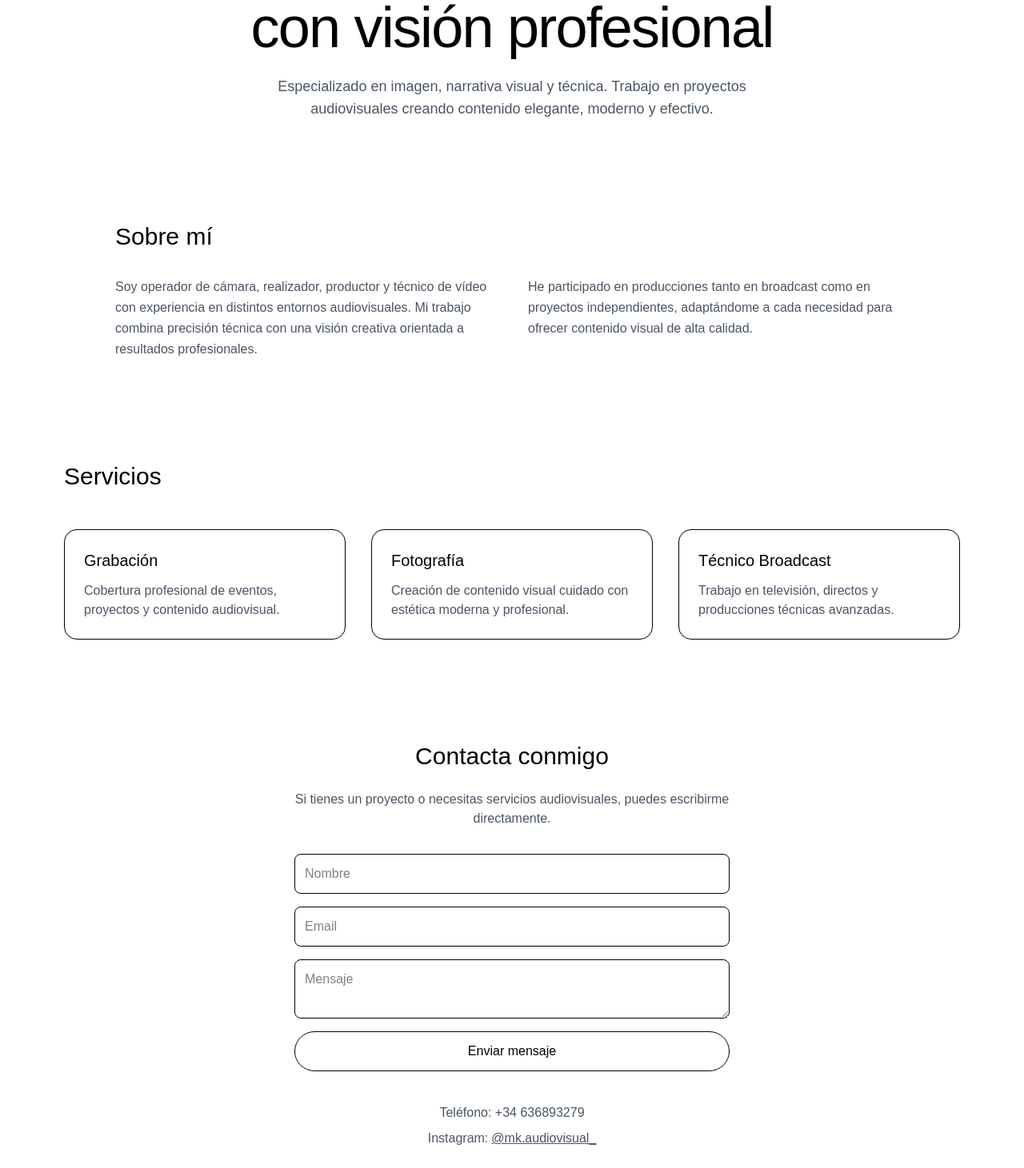
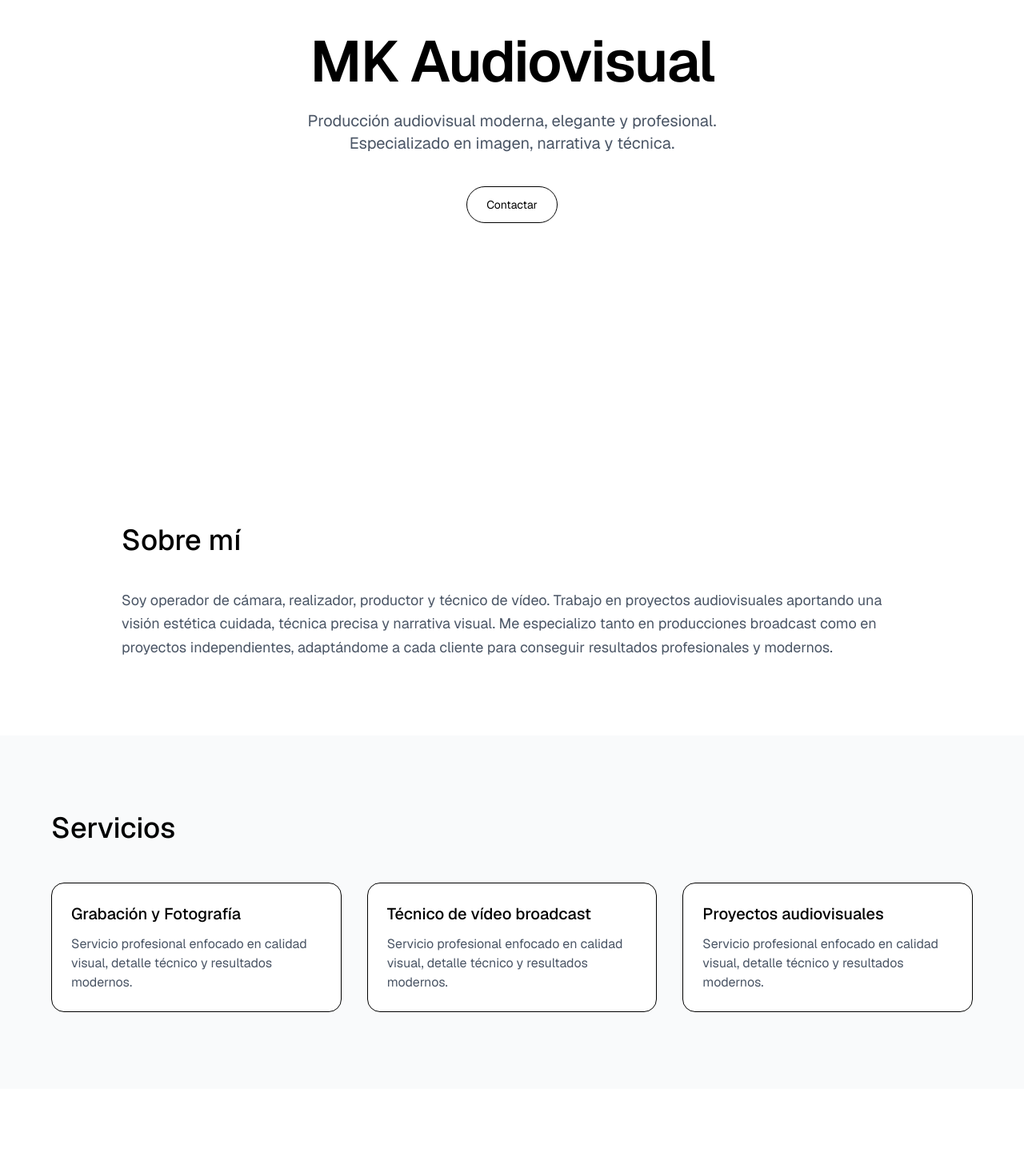
Before and after one commit to markmartinezemp-code/mk-audiovisual, a Next.js app: page / in a window 1280 px wide. Shown: the part 240-1701 px from the top of the page at 80% size. Built offline with nearby package versions, Linux system fonts and the light colour scheme.

Commit message:
update diseño pro

```diff
--- a/app/page.tsx
+++ b/app/page.tsx
@@ -1,101 +1,112 @@
-import React from "react";
+"use client";
+import { motion } from "framer-motion";
 
 export default function Home() {
   return (
-    <main className="min-h-screen bg-white text-black font-light">
-      {/* NAV */}
-      <nav className="w-full max-w-6xl mx-auto flex justify-between items-center py-6 px-4">
-        <h1 className="text-lg tracking-tight">MK Audiovisual</h1>
-        <div className="flex gap-6 text-sm">
-          <a href="#sobre" className="hover:opacity-60">Sobre mí</a>
-          <a href="#servicios" className="hover:opacity-60">Servicios</a>
-          <a href="#contacto" className="border px-4 py-2 rounded-full hover:bg-black hover:text-white transition">Contacto</a>
-        </div>
-      </nav>
+    <main className="bg-white text-black font-sans">
 
       {/* HERO */}
-      <section className="text-center mt-20 px-4">
-        <h2 className="text-5xl md:text-7xl tracking-tight mb-6">
-          Producción audiovisual
-          <br />
-          con visión profesional
-        </h2>
-        <p className="text-gray-600 max-w-2xl mx-auto text-lg">
-          Especializado en imagen, narrativa visual y técnica. Trabajo en proyectos audiovisuales creando contenido elegante, moderno y efectivo.
-        </p>
+      <section className="min-h-screen flex flex-col justify-center items-center text-center px-6">
+        <motion.h1
+          initial={{ opacity: 0, y: 40 }}
+          animate={{ opacity: 1, y: 0 }}
+          transition={{ duration: 0.8 }}
+          className="text-5xl md:text-7xl font-semibold tracking-tight"
+        >
+          MK Audiovisual
+        </motion.h1>
+
+        <motion.p
+          initial={{ opacity: 0, y: 20 }}
+          animate={{ opacity: 1, y: 0 }}
+          transition={{ delay: 0.3 }}
+          className="mt-6 text-lg md:text-xl text-gray-600 max-w-xl"
+        >
+          Producción audiovisual moderna, elegante y profesional.
+          Especializado en imagen, narrativa y técnica.
+        </motion.p>
+
+        <motion.a
+          href="#contacto"
+          whileHover={{ scale: 1.05 }}
+          className="mt-10 px-6 py-3 border border-black rounded-full text-sm hover:bg-black hover:text-white transition"
+        >
+          Contactar
+        </motion.a>
       </section>
 
       {/* SOBRE MI */}
-      <section id="sobre" className="max-w-5xl mx-auto mt-32 px-4">
-        <h3 className="text-3xl mb-8">Sobre mí</h3>
-        <div className="grid md:grid-cols-2 gap-10">
-          <p className="text-gray-600 leading-relaxed">
-            Soy operador de cámara, realizador, productor y técnico de vídeo con experiencia en distintos entornos audiovisuales. Mi trabajo combina precisión técnica con una visión creativa orientada a resultados profesionales.
-          </p>
-          <p className="text-gray-600 leading-relaxed">
-            He participado en producciones tanto en broadcast como en proyectos independientes, adaptándome a cada necesidad para ofrecer contenido visual de alta calidad.
-          </p>
-        </div>
+      <section className="py-24 px-6 max-w-5xl mx-auto">
+        <motion.h2
+          initial={{ opacity: 0 }}
+          whileInView={{ opacity: 1 }}
+          className="text-3xl md:text-4xl font-medium mb-10"
+        >
+          Sobre mí
+        </motion.h2>
+
+        <motion.p
+          initial={{ opacity: 0, y: 20 }}
+          whileInView={{ opacity: 1, y: 0 }}
+          className="text-gray-600 text-lg leading-relaxed"
+        >
+          Soy operador de cámara, realizador, productor y técnico de vídeo.
+          Trabajo en proyectos audiovisuales aportando una visión estética cuidada,
+          técnica precisa y narrativa visual.
+
+          Me especializo tanto en producciones broadcast como en proyectos
+          independientes, adaptándome a cada cliente para conseguir resultados
+          profesionales y modernos.
+        </motion.p>
       </section>
 
       {/* SERVICIOS */}
-      <section id="servicios" className="max-w-6xl mx-auto mt-32 px-4">
-        <h3 className="text-3xl mb-12">Servicios</h3>
+      <section className="py-24 px-6 bg-gray-50">
+        <div className="max-w-6xl mx-auto">
+          <h2 className="text-3xl md:text-4xl font-medium mb-12">Servicios</h2>
 
-        <div className="grid md:grid-cols-3 gap-8">
-          <div className="p-6 border rounded-2xl hover:shadow-xl transition">
-            <h4 className="text-xl mb-3">Grabación</h4>
-            <p className="text-gray-600">Cobertura profesional de eventos, proyectos y contenido audiovisual.</p>
-          </div>
+          <div className="grid md:grid-cols-3 gap-8">
 
-          <div className="p-6 border rounded-2xl hover:shadow-xl transition">
-            <h4 className="text-xl mb-3">Fotografía</h4>
-            <p className="text-gray-600">Creación de contenido visual cuidado con estética moderna y profesional.</p>
-          </div>
+            {["Grabación y Fotografía","Técnico de vídeo broadcast","Proyectos audiovisuales"].map((item, i) => (
+              <motion.div
+                key={i}
+                initial={{ opacity: 0, y: 40 }}
+                whileInView={{ opacity: 1, y: 0 }}
+                transition={{ delay: i * 0.2 }}
+                className="p-6 border rounded-2xl bg-white hover:shadow-xl transition"
+              >
+                <h3 className="text-xl font-medium mb-3">{item}</h3>
+                <p className="text-gray-600">
+                  Servicio profesional enfocado en calidad visual, detalle técnico
+                  y resultados modernos.
+                </p>
+              </motion.div>
+            ))}
 
-          <div className="p-6 border rounded-2xl hover:shadow-xl transition">
-            <h4 className="text-xl mb-3">Técnico Broadcast</h4>
-            <p className="text-gray-600">Trabajo en televisión, directos y producciones técnicas avanzadas.</p>
           </div>
         </div>
       </section>
 
       {/* CONTACTO */}
-      <section id="contacto" className="max-w-xl mx-auto mt-32 mb-24 px-4 text-center">
-        <h3 className="text-3xl mb-6">Contacta conmigo</h3>
-        <p className="text-gray-600 mb-8">
-          Si tienes un proyecto o necesitas servicios audiovisuales, puedes escribirme directamente.
-        </p>
+      <section id="contacto" className="py-24 px-6 max-w-3xl mx-auto">
+        <h2 className="text-3xl md:text-4xl font-medium mb-10">Contacto</h2>
 
-        <form
-          action="https://formspree.io/f/tu_codigo"
-          method="POST"
-          className="flex flex-col gap-4 text-left"
-        >
-          <input type="text" name="name" placeholder="Nombre" required className="p-3 border rounded-lg" />
-          <input type="email" name="email" placeholder="Email" required className="p-3 border rounded-lg" />
-          <textarea name="message" placeholder="Mensaje" required className="p-3 border rounded-lg" />
+        <form action="https://formspree.io/f/xxxxx" method="POST" className="space-y-6">
+          <input type="text" name="name" placeholder="Nombre" required className="w-full p-3 border rounded-lg" />
+          <input type="email" name="email" placeholder="Email" required className="w-full p-3 border rounded-lg" />
+          <textarea name="message" placeholder="Mensaje" required className="w-full p-3 border rounded-lg h-32" />
 
-          <button className="border py-3 rounded-full hover:bg-black hover:text-white transition">
-            Enviar mensaje
+          <button type="submit" className="px-6 py-3 bg-black text-white rounded-full hover:opacity-80 transition">
+            Enviar
           </button>
         </form>
 
         <div className="mt-10 text-gray-600">
-          <p className="mb-2">Teléfono: +34 636893279</p>
-          <p>
-            Instagram:
-            <a href="https://instagram.com/mk.audiovisual" target="_blank" className="underline ml-1">
-              @mk.audiovisual_
-            </a>
-          </p>
+          <p>📞 +34 636 893 279</p>
+          <p>📸 Instagram: mk.audiovisual_</p>
         </div>
       </section>
 
-      {/* FOOTER */}
-      <footer className="text-center text-sm text-gray-400 pb-10">
-        © {new Date().getFullYear()} MK Audiovisual
-      </footer>
     </main>
   );
 }
--- a/package.json
+++ b/package.json
@@ -9,6 +9,7 @@
     "lint": "eslint"
   },
   "dependencies": {
+    "framer-motion": "^12.39.0",
     "next": "16.2.6",
     "react": "19.2.4",
     "react-dom": "19.2.4"
```
Also changed, not shown: 1 other file (tests, documents, lock files or other folders).
